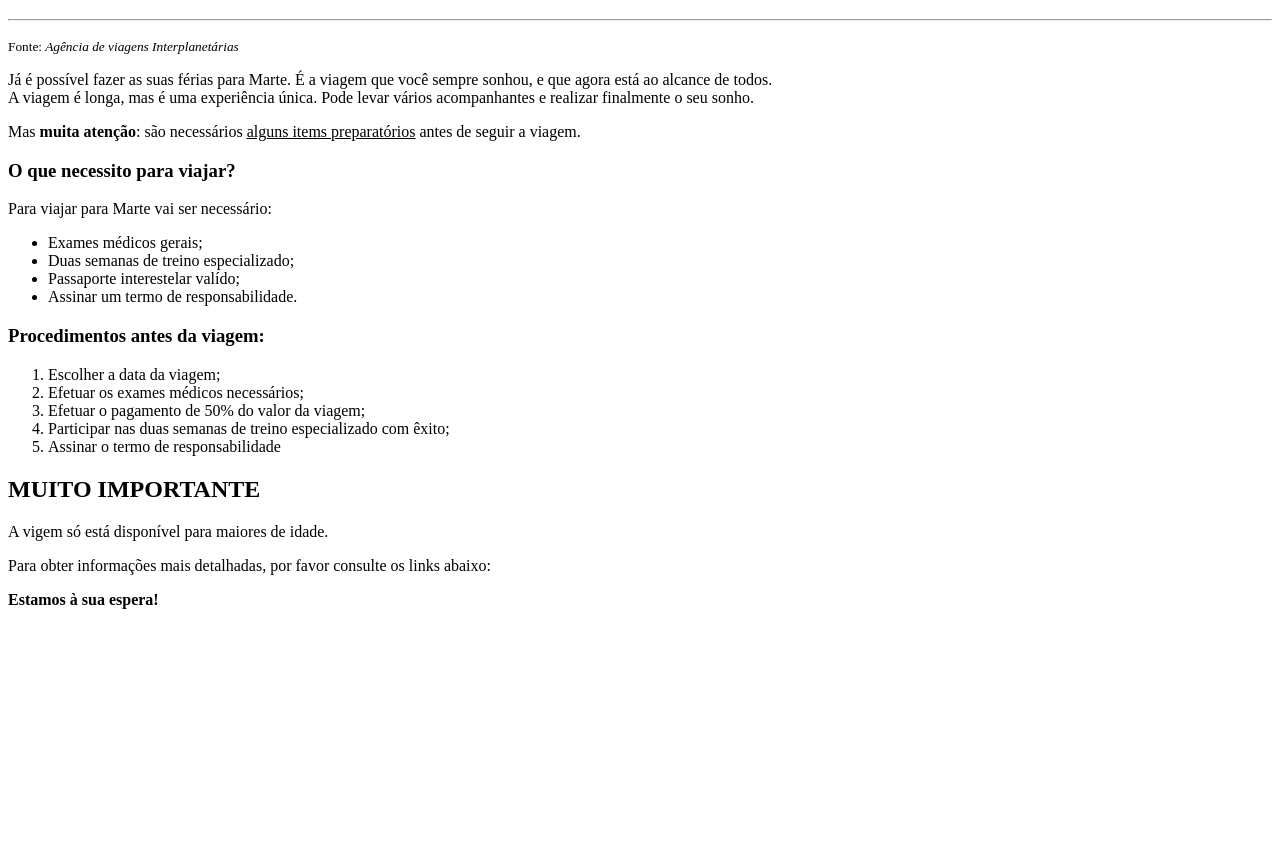
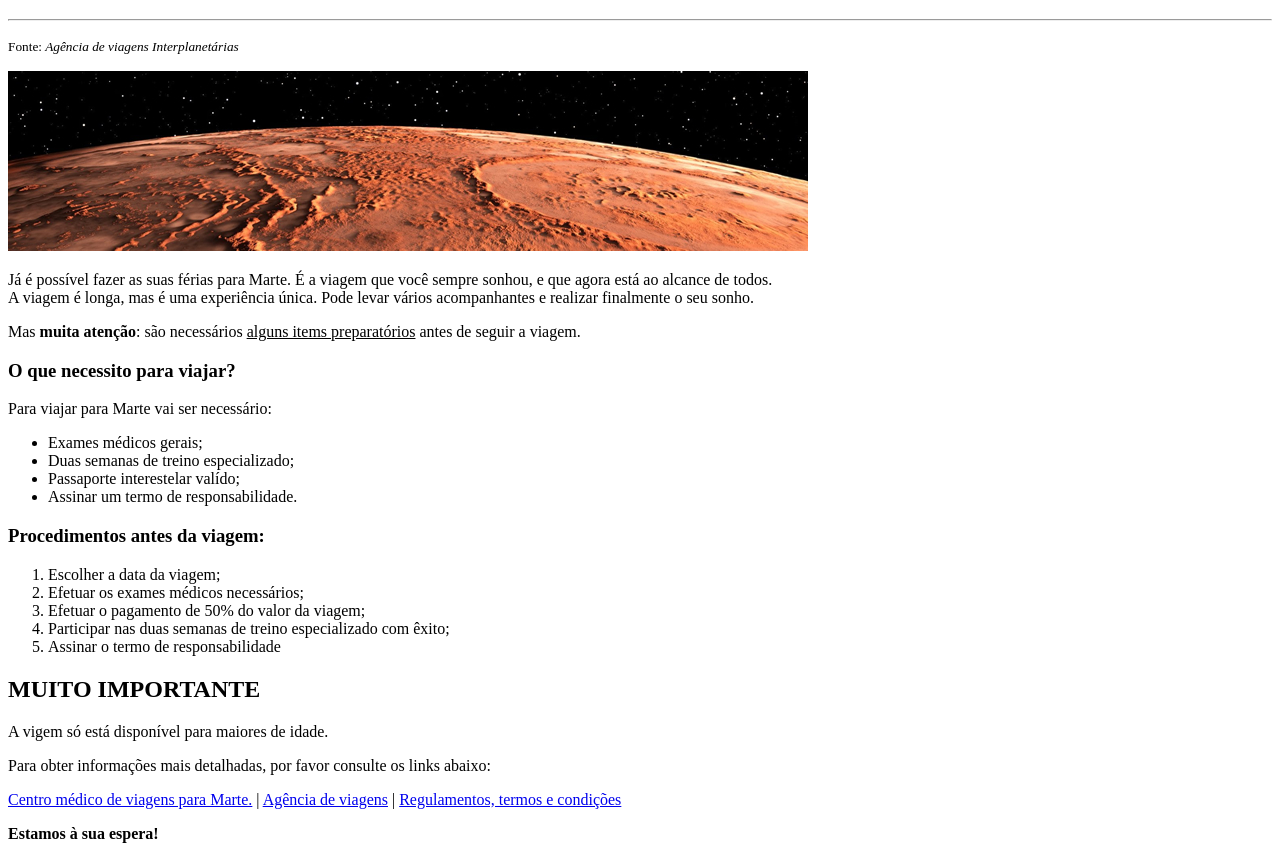
Before and after one commit to Ofice0313/primeiros-passos-em-html, a plain HTML site: page index.html in a window 1280 px wide. Shown: the part 61-920 px from the top of the page. Before the commit the page ends 800 px from the top, so only its background shows below. Drawn offline with Linux system fonts and the light colour scheme.

Commit message:
adicionando imagem e links

```diff
--- a/index.html
+++ b/index.html
@@ -10,7 +10,7 @@
 
         <p><small>Fonte:<i> Agência de viagens Interplanetárias</i></small></p>
 
-        <!--Imagem-->
+        <img src="planet_mars.jpg" alt="">
 
         <p>Já é possível fazer as suas férias para Marte. É a viagem que você sempre sonhou, e que agora está ao alcance de todos. <br>A viagem é longa, mas é uma experiência única. Pode levar vários acompanhantes e realizar finalmente o seu sonho.</p>
 
@@ -43,7 +43,9 @@
 
         <p>Para obter informações mais detalhadas, por favor consulte os links abaixo:</p>
 
-        <!--Links-->
+        <a href="#">Centro médico de viagens para Marte.</a> |
+        <a href="#">Agência de viagens</a> |
+        <a href="#">Regulamentos, termos e condições</a>
 
         <p><strong>Estamos à sua espera!</strong></p>
     </body>
```
